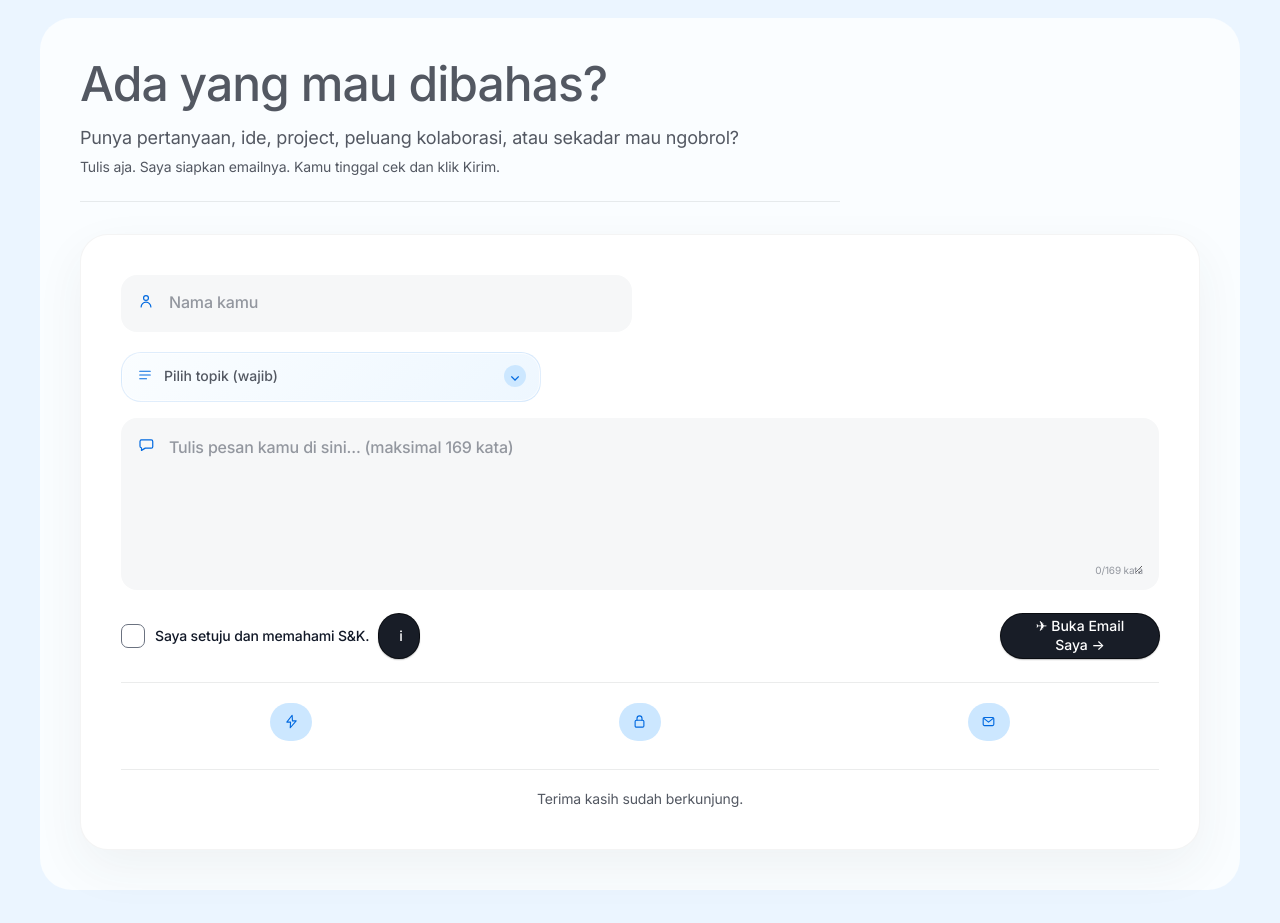
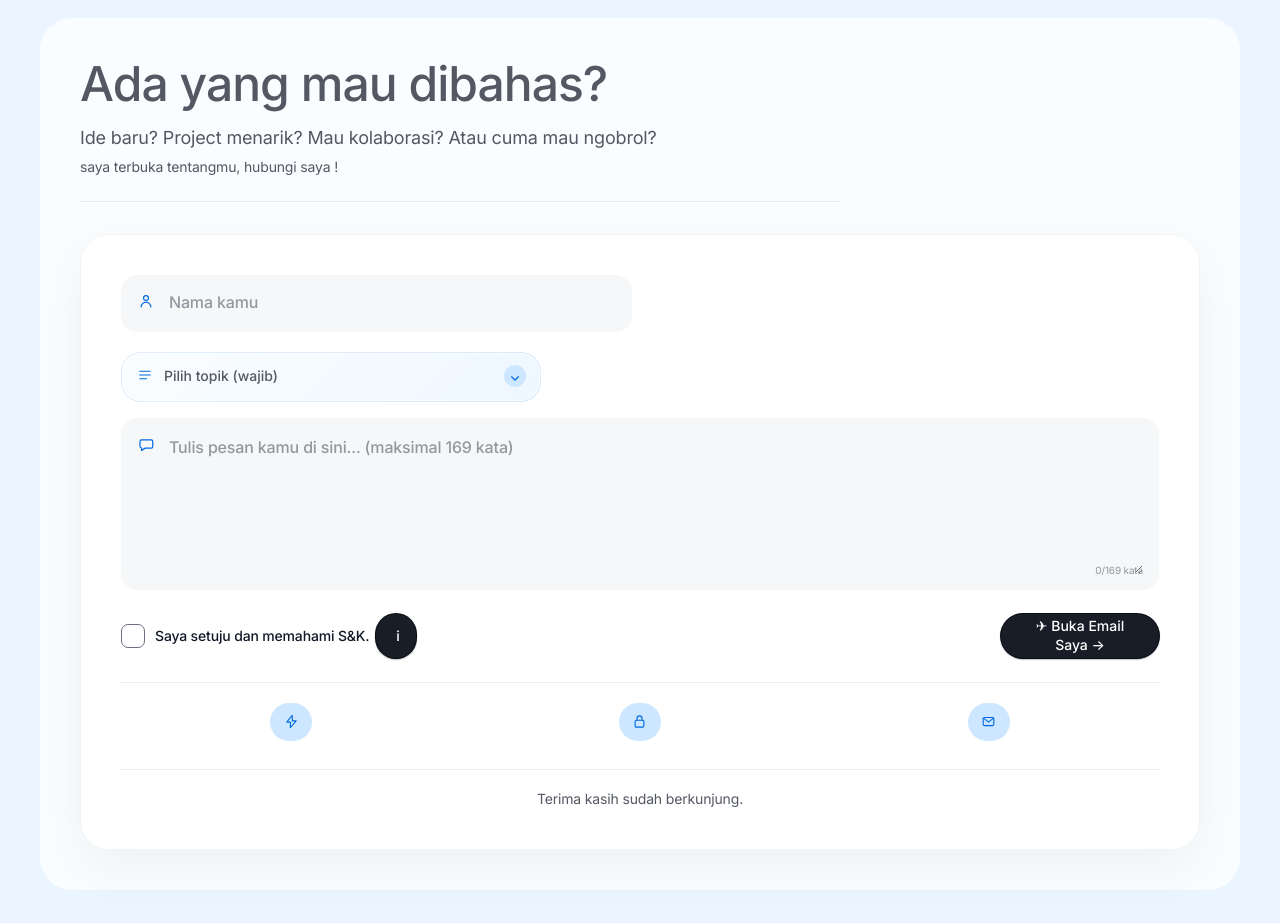
Before and after one commit to LionerHakim/JRHs, a React (Vite) app: page / in a window 1280 px wide. Shown: the part 4940-5863 px from the top of the page. Built offline with nearby package versions, Linux system fonts and the light colour scheme.

Commit message:
refine: contact copy and picker styling (#58)
* refine: update contact copy

* refine: compact terms and active topic

```diff
--- a/src/index.css
+++ b/src/index.css
@@ -2157,3 +2157,39 @@ img { display: block; max-width: 100%; }
     scroll-behavior: auto !important;
   }
 }
+
+
+/* Contact picker + terms micro refinement */
+.terms-checkbox-info {
+  width: 22px;
+  height: 22px;
+  flex: 0 0 22px;
+  margin-left: 7px;
+  font-size: 11px;
+  line-height: 1;
+  border-width: 1px;
+}
+
+.contact-topic-menu button.is-selected {
+  background: #111111;
+  color: #ffffff;
+  box-shadow: none;
+}
+
+.contact-topic-menu button.is-selected::before {
+  background: #ffffff;
+}
+
+.contact-topic-menu button.is-selected span:last-child {
+  color: #ffffff;
+}
+
+@media (max-width: 720px) {
+  .terms-checkbox-info {
+    width: 24px;
+    height: 24px;
+    flex-basis: 24px;
+    margin-left: 7px;
+    font-size: 11px;
+  }
+}
--- a/src/main.tsx
+++ b/src/main.tsx
@@ -518,8 +518,8 @@ ${name.trim()}`)
           <div className="contact-card">
             <div className="contact-intro">
               <p className="contact-question">Ada yang mau dibahas?</p>
-              <p className="contact-answer">Punya pertanyaan, ide, project, peluang kolaborasi, atau sekadar mau ngobrol?</p>
-              <p className="contact-note">Tulis aja. Saya siapkan emailnya. Kamu tinggal cek dan klik Kirim.</p>
+              <p className="contact-answer">Ide baru? Project menarik? Mau kolaborasi? Atau cuma mau ngobrol?</p>
+              <p className="contact-note">saya terbuka tentangmu, hubungi saya !</p>
             </div>
 
             <form className="contact-form" onSubmit={handleContactSubmit} noValidate>
```
